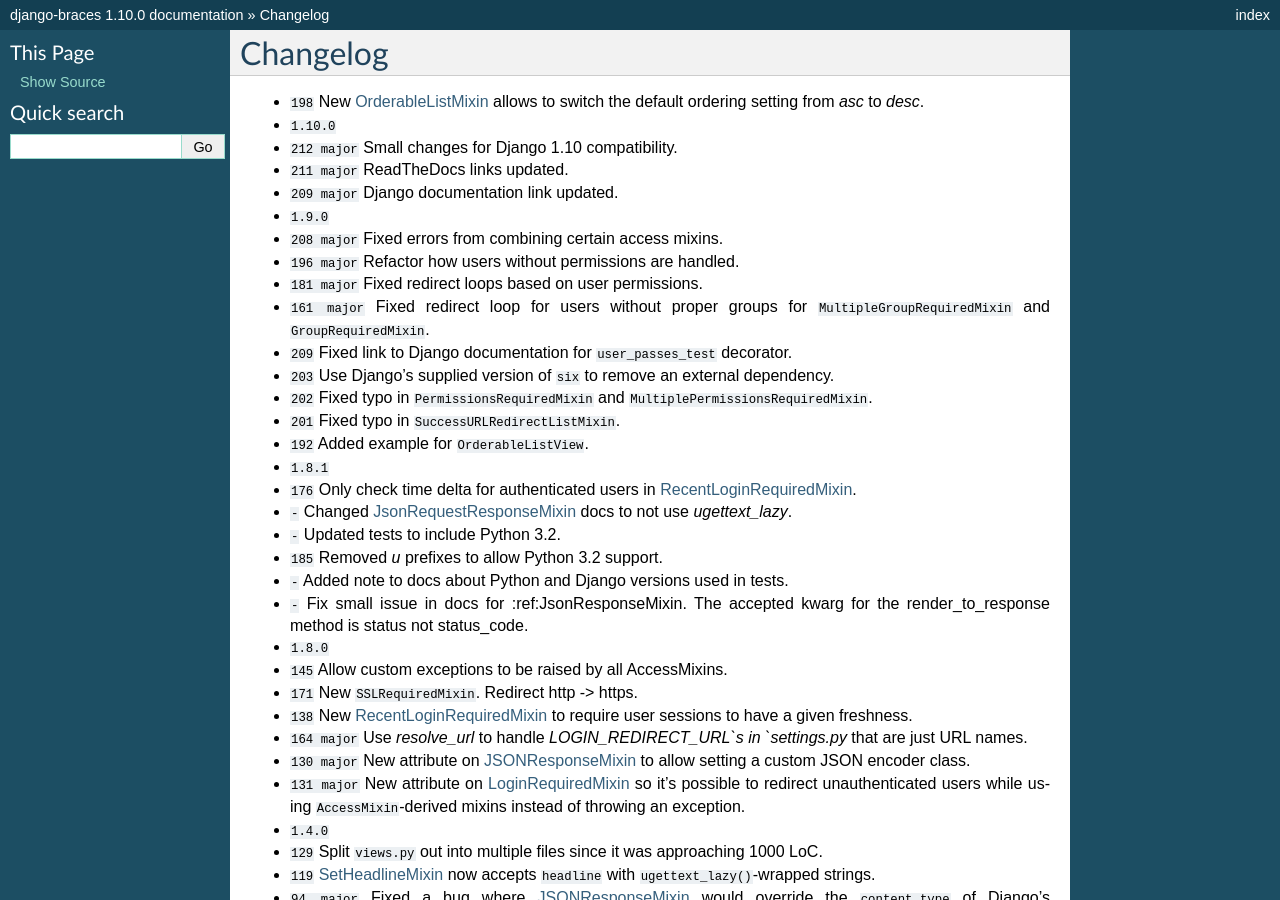
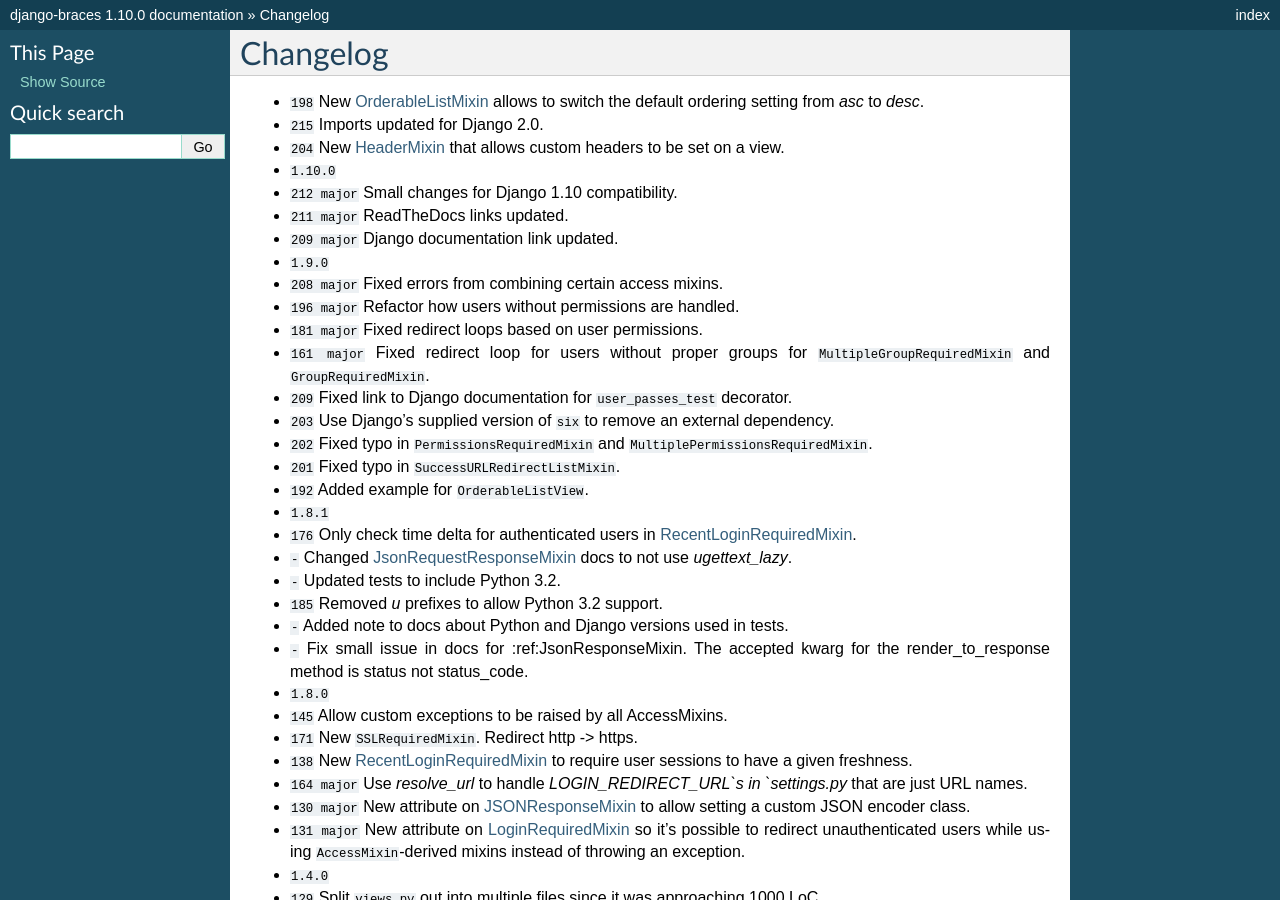
Before and after one commit to brack3t/django-braces, a Sphinx documentation site: the page built from docs/changelog.rst, in a window 1280 px wide and 900 px high. Built offline with Sphinx 7.4.7, drawn with Linux system fonts in a browser that asks for light colours; cross-references to code outside the pages are shown as plain code.

Commit message:
docs and changelog update

```diff
--- a/docs/changelog.rst
+++ b/docs/changelog.rst
@@ -5,6 +5,8 @@
 =========
 
 * :feature:`198` New :ref:`OrderableListMixin` allows to switch the default ordering setting from `asc` to `desc`.
+* :support:`215` Imports updated for Django 2.0.
+* :feature:`204` New :ref:`HeaderMixin` that allows custom headers to be set on a view.
 * :release:`1.10.0 <2016-10-24>`
 * :bug:`212 major` Small changes for Django 1.10 compatibility.
 * :bug:`211 major` ReadTheDocs links updated.
--- a/docs/other.rst
+++ b/docs/other.rst
@@ -609,7 +609,7 @@
 HeaderMixin
 -------------
 
-.. versionadded:: 1.9
+.. versionadded:: 1.11
 
 This mixin allows you to add arbitrary HTTP header to a response. Static headers can be defined in the ``headers`` attribute of the view.
 
```
